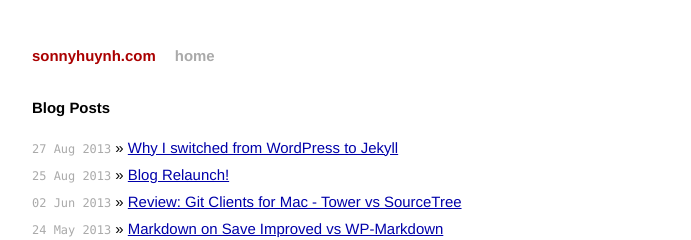
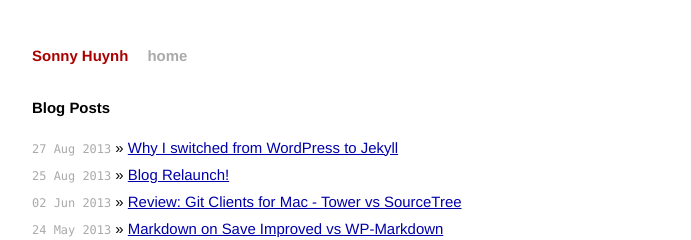
Before and after one commit to sonnyhuynh/sonnyhuynh.github.io, a Jekyll site: the page built from index.html, in a window 1280 px wide. Shown: the top 240 px of the page, without its empty margins (294-985 px from the left). Built offline with Jekyll 4.4.1, drawn with Linux system fonts in a browser that asks for light colours; Markdown is read by kramdown in place of the engine named in the settings.

Commit message:
Change `site.name` to `Sonny Huynh`

```diff
--- a/_config.yml
+++ b/_config.yml
@@ -1,4 +1,4 @@
-name: sonnyhuynh.com
+name: Sonny Huynh
 url: http://www.sonnyhuynh.com
 
 author:
```
